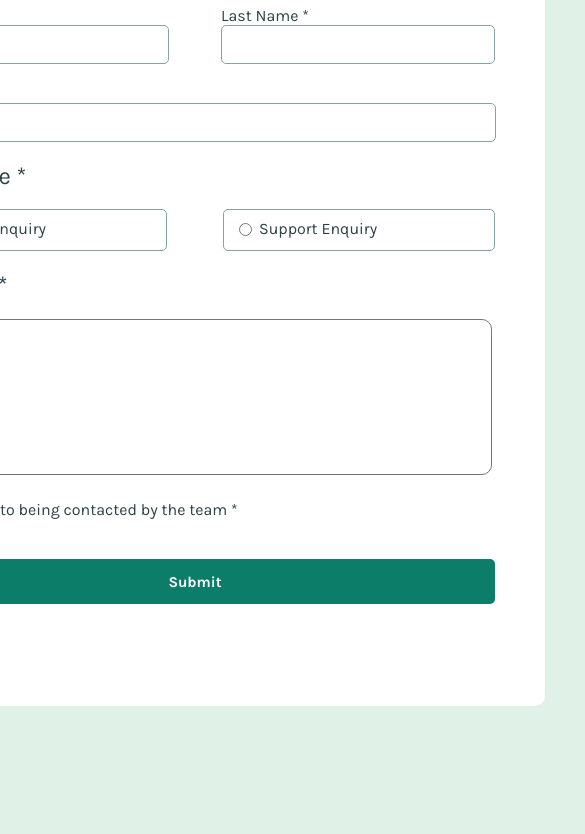
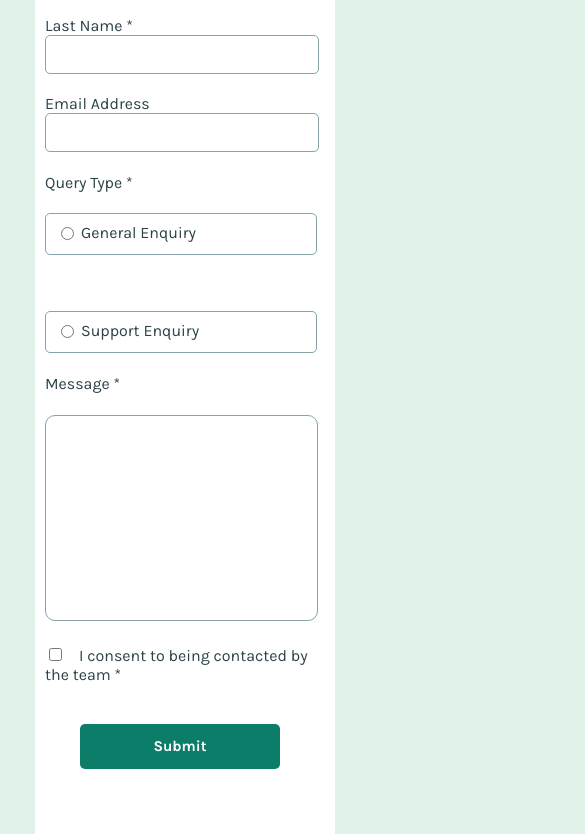
Before and after one commit to Shuayb-Dev/Contact-Form-Error-Check, a plain HTML site: page index.html in a window 390 px wide. Shown: the part 221-1055 px from the top of the page, 585 px wide, since content can reach past the window. Before the commit the page ends 935 px from the top, so only its background shows below. Drawn offline with Linux system fonts and the light colour scheme.

Commit message:
Completed mobile view

```diff
--- a/index.html
+++ b/index.html
@@ -35,7 +35,7 @@
             </form>
 
               <div class="last-name">
-                <label class="last-name" for="last-name">Last Name * </label>
+                <label class="last-namee" for="last-name">Last Name * </label>
                 <input type="text" name="last-name" id="lname" onclick="applyValidClass()" />
                 <span class="lname-error-message" id="lname-error"></span>
               </div>
@@ -47,7 +47,7 @@
               <span class="email-error-message" id="email-error"></span>
             </div>
 
-            <h2>Query Type *</h2>
+            <h4>Query Type *</h4>
             <div class="enquiry">
 
               <div class="general-enquiry">
@@ -63,7 +63,7 @@
               </div>
             </div>
 
-            <h2>Message *</h2>
+            <h4>Message *</h4>
             <div class="message" >
               <textarea
                 onclick="applyValidClass()"
--- a/style.css
+++ b/style.css
@@ -52,23 +52,17 @@ body {
 }
 
 /* Apply border to the container when there's an error */
-.general-enquiry.error {
+.general-enquiry.error,
+.support-enquiry.error {
   border: 1px solid red;
   padding: 5px; /* Optional: Add padding to ensure border visibility */
   border-radius: 5px; /* Optional: Add border radius for styling */
+  width: 263px;
 }
 
 .message textarea.error {
   border: 1px solid red;
   border-radius: 5px; /* Optional: Add border radius for styling */
-}
-
-.support-enquiry.error {
-  border: 1px solid red;
-  padding: 5px; /* Optional: Add padding to ensure border visibility */
-  border-radius: 5px; /* Optional: Add border radius for styling */
-  width: 280px;
-  height: 20px;
 }
 
 /* Style the radio button directly if needed */
@@ -178,7 +172,7 @@ h1 {
 }
 
 label,
-h2 {
+h4 {
   font-family: "Karla", sans-serif;
   color: hsl(187, 24%, 22%);
   font-weight: 400;
@@ -225,3 +219,88 @@ textarea {
 .consent input[type="checkbox"] {
   accent-color: hsl(169, 82%, 27%);
 }
+
+textarea {
+  border-color: hsl(186, 15%, 59%);
+}
+
+@media screen and (max-width: 500px) {
+  .contact-form {
+    width: 300px;
+    position: relative;
+    left: 80px;
+    bottom: 50px;
+    height: 1000px;
+  }
+
+  .name {
+    display: flex;
+    flex-direction: column;
+  }
+
+  .enquiry {
+    display: flex;
+    flex-direction: column;
+  }
+
+  textarea {
+    height: 15em;
+    width: 20em;
+    border-color: hsl(186, 15%, 59%);
+  }
+
+  .form {
+    position: relative;
+    left: 10px;
+  }
+
+  .email input {
+    width: 268px;
+  }
+
+  h1,
+  .first-name,
+  .last-name,
+  .email,
+  .enquiry,
+  .message,
+  .consent,
+  h4,
+  .button-container {
+    position: relative;
+    bottom: 120px;
+  }
+
+  .last-name,
+  .email,
+  .enquiry,
+  .message,
+  .consent,
+  h4,
+  .button-container {
+    position: relative;
+    bottom: 150px;
+  }
+
+  .lasy-name label {
+    position: relative;
+    top: 30px;
+  }
+
+  .consent {
+    width: 290px;
+    justify-content: center;
+  }
+
+  button {
+    width: 200px;
+    position: relative;
+    right: 165px;
+  }
+
+  .notification {
+    position: relative;
+    bottom: 30px;
+    z-index: 1;
+  }
+}
```
